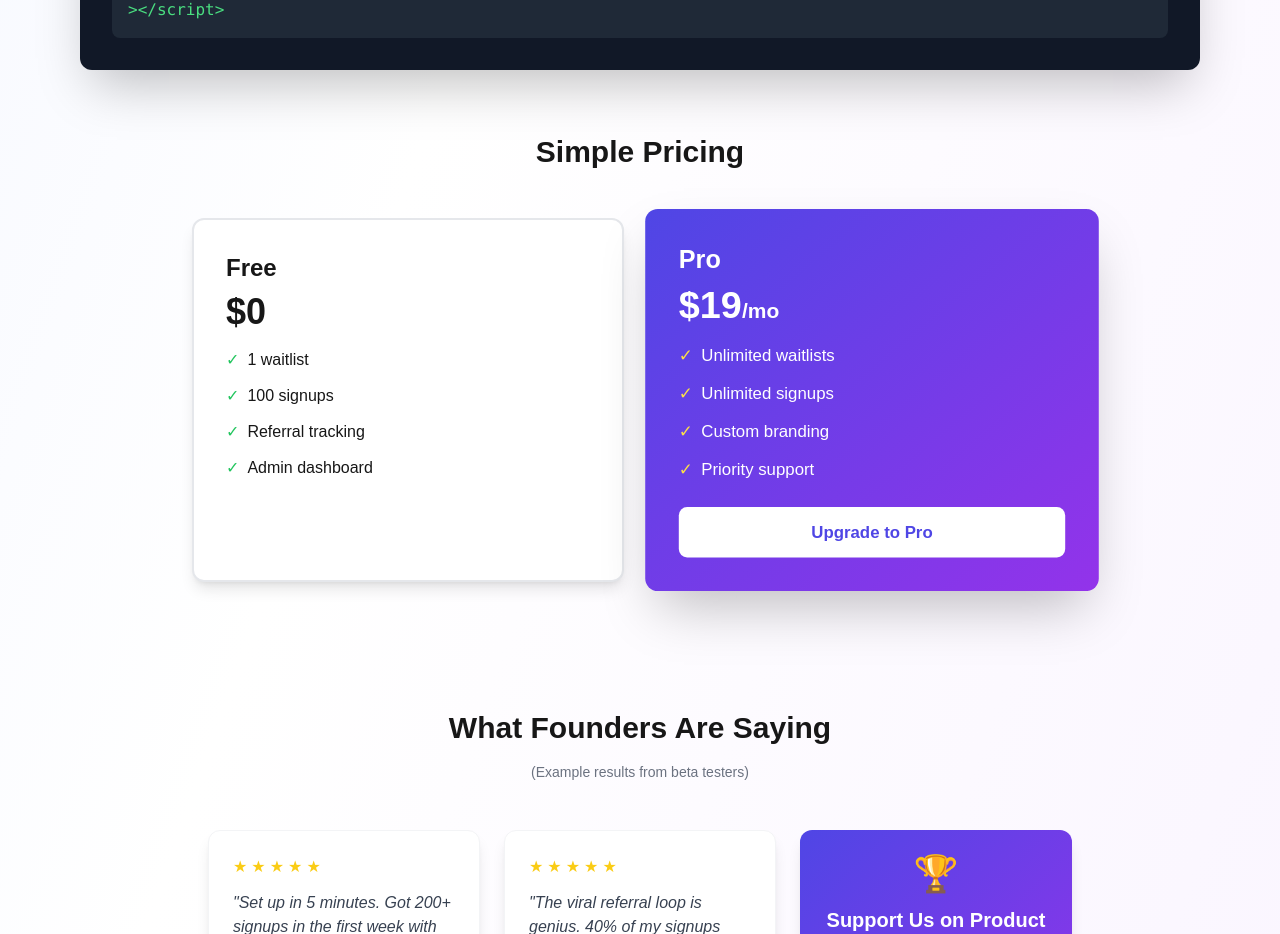
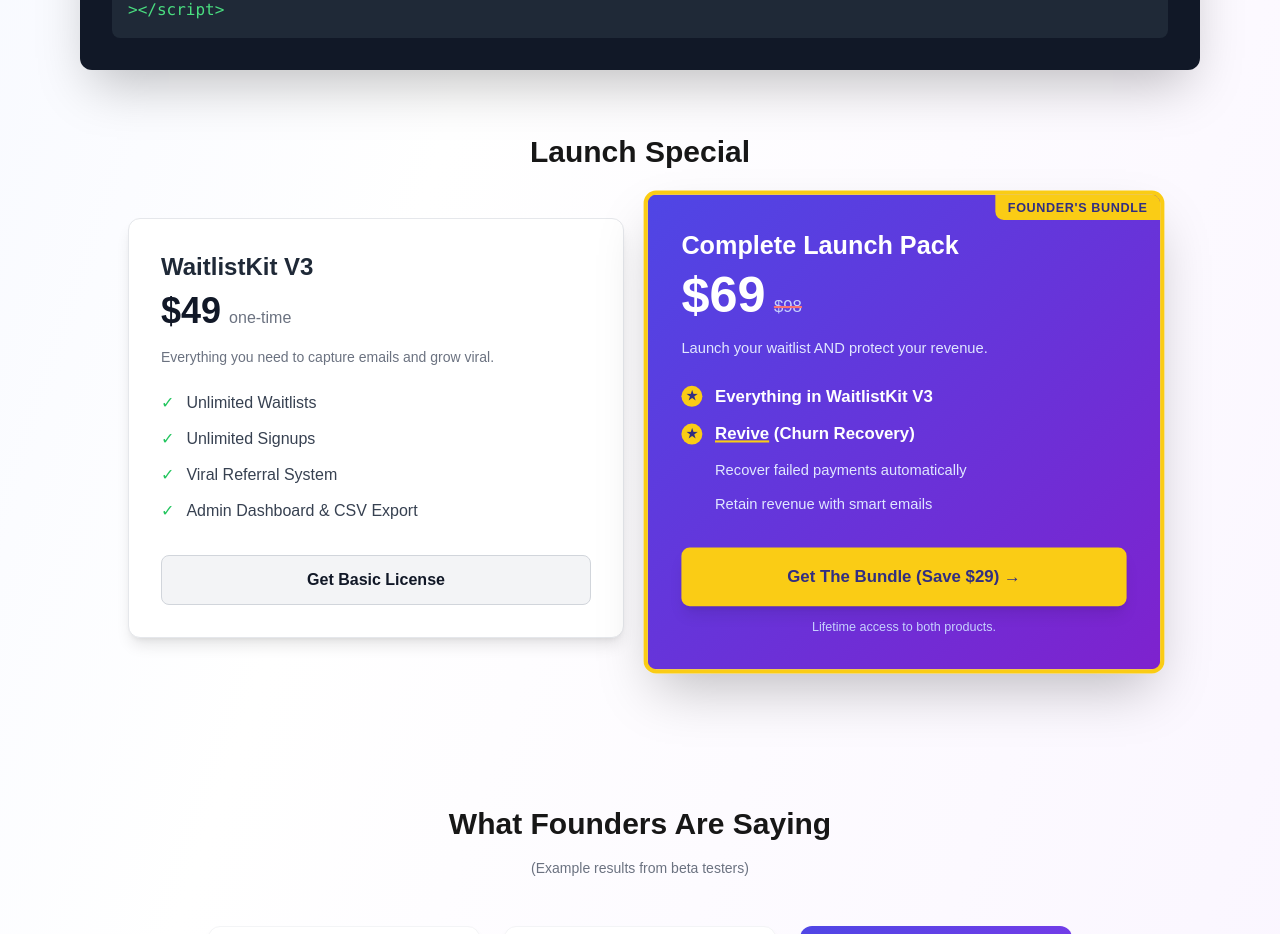
Before and after one commit to tahseen137/waitlistkit, a Next.js app: page / in a window 1280 px wide. Shown: the part 2310-3244 px from the top of the page. Built offline with nearby package versions, Linux system fonts and the light colour scheme; no server answers; the database is empty.

Commit message:
feat(pricing): update to  basic and  bundle

```diff
--- a/app/api/checkout/route.ts
+++ b/app/api/checkout/route.ts
@@ -17,7 +17,7 @@
 
     const stripe = getStripe()
     const session = await stripe.checkout.sessions.create({
-      mode: 'subscription',
+      mode: 'payment',
       payment_method_types: ['card'],
       line_items: [
         {
@@ -25,7 +25,7 @@
           quantity: 1,
         },
       ],
-      customer_email: email,
+      ...(email ? { customer_email: email } : {}),
       metadata: {
         projectId: projectId || '',
       },
--- a/app/page.tsx
+++ b/app/page.tsx
@@ -20,6 +20,32 @@
       .then(data => setStats(data))
       .catch(() => setStats(null))
   }, [])
+
+  const handleCheckout = async (priceId: string) => {
+    setLoading(true)
+    setError('')
+    try {
+      const res = await fetch('/api/checkout', {
+        method: 'POST',
+        headers: { 'Content-Type': 'application/json' },
+        body: JSON.stringify({
+          priceId,
+          email: email || undefined
+        }),
+      })
+      const data = await res.json()
+      if (data.url) {
+        window.location.href = data.url
+      } else {
+        throw new Error('Checkout failed')
+      }
+    } catch (err) {
+      console.error(err)
+      setError('Checkout failed. Please try again.')
+    } finally {
+      setLoading(false)
+    }
+  }
 
   const handleCreateProject = async (e: React.FormEvent) => {
     e.preventDefault()
@@ -203,55 +229,83 @@
         </div>
 
         {/* Pricing */}
-        <div className="max-w-4xl mx-auto">
-          <h2 className="text-3xl font-bold text-center mb-12">Simple Pricing</h2>
-          <div className="grid md:grid-cols-2 gap-8">
-            <div className="bg-white p-8 rounded-xl shadow-lg border-2 border-gray-200">
-              <h3 className="text-2xl font-bold mb-2">Free</h3>
-              <div className="text-4xl font-bold mb-4">$0</div>
-              <ul className="space-y-3 mb-6">
-                <li className="flex items-center">
-                  <span className="text-green-500 mr-2">✓</span>
-                  1 waitlist
+        <div className="max-w-5xl mx-auto">
+          <h2 className="text-3xl font-bold text-center mb-12">Launch Special</h2>
+          <div className="grid md:grid-cols-2 gap-8 items-start">
+
+            {/* Basic - $49 */}
+            <div className="bg-white p-8 rounded-xl shadow-lg border border-gray-200">
+              <h3 className="text-2xl font-bold mb-2 text-gray-800">WaitlistKit V3</h3>
+              <div className="flex items-baseline mb-4">
+                <span className="text-4xl font-extrabold text-gray-900">$49</span>
+                <span className="ml-2 text-gray-500 font-medium">one-time</span>
+              </div>
+              <p className="text-gray-500 mb-6 text-sm">Everything you need to capture emails and grow viral.</p>
+
+              <ul className="space-y-3 mb-8">
+                <li className="flex items-center text-gray-700">
+                  <span className="text-green-500 mr-3">✓</span>
+                  Unlimited Waitlists
                 </li>
-                <li className="flex items-center">
-                  <span className="text-green-500 mr-2">✓</span>
-                  100 signups
+                <li className="flex items-center text-gray-700">
+                  <span className="text-green-500 mr-3">✓</span>
+                  Unlimited Signups
                 </li>
-                <li className="flex items-center">
-                  <span className="text-green-500 mr-2">✓</span>
-                  Referral tracking
+                <li className="flex items-center text-gray-700">
+                  <span className="text-green-500 mr-3">✓</span>
+                  Viral Referral System
                 </li>
-                <li className="flex items-center">
-                  <span className="text-green-500 mr-2">✓</span>
-                  Admin dashboard
+                <li className="flex items-center text-gray-700">
+                  <span className="text-green-500 mr-3">✓</span>
+                  Admin Dashboard & CSV Export
                 </li>
               </ul>
+
+              <button
+                onClick={() => handleCheckout('price_1SzzG2AJmUBqj9CQwWv3eCiu')}
+                className="w-full bg-gray-100 text-gray-900 font-bold py-3 rounded-lg hover:bg-gray-200 transition border border-gray-300"
+              >
+                Get Basic License
+              </button>
             </div>
-            <div className="bg-gradient-to-br from-indigo-600 to-purple-600 text-white p-8 rounded-xl shadow-2xl transform scale-105">
-              <h3 className="text-2xl font-bold mb-2">Pro</h3>
-              <div className="text-4xl font-bold mb-4">$19<span className="text-xl">/mo</span></div>
-              <ul className="space-y-3 mb-6">
-                <li className="flex items-center">
-                  <span className="text-yellow-300 mr-2">✓</span>
-                  Unlimited waitlists
+
+            {/* Bundle - $69 */}
+            <div className="bg-gradient-to-br from-indigo-600 to-purple-700 text-white p-8 rounded-xl shadow-2xl relative overflow-hidden transform md:-translate-y-4 md:scale-105 border-4 border-yellow-400">
+              <div className="absolute top-0 right-0 bg-yellow-400 text-indigo-900 text-xs font-bold px-3 py-1 rounded-bl-lg uppercase tracking-wider">
+                Founder's Bundle
+              </div>
+
+              <h3 className="text-2xl font-bold mb-2">Complete Launch Pack</h3>
+              <div className="flex items-baseline mb-4">
+                <span className="text-5xl font-extrabold text-white">$69</span>
+                <span className="ml-2 text-indigo-200 font-medium line-through decoration-red-400 decoration-2">$98</span>
+              </div>
+              <p className="text-indigo-100 mb-6 text-sm font-medium">Launch your waitlist AND protect your revenue.</p>
+
+              <ul className="space-y-3 mb-8">
+                <li className="flex items-center font-semibold">
+                  <span className="bg-yellow-400 text-indigo-900 rounded-full w-5 h-5 flex items-center justify-center text-xs mr-3">★</span>
+                  Everything in WaitlistKit V3
                 </li>
-                <li className="flex items-center">
-                  <span className="text-yellow-300 mr-2">✓</span>
-                  Unlimited signups
+                <li className="flex items-center font-semibold">
+                  <span className="bg-yellow-400 text-indigo-900 rounded-full w-5 h-5 flex items-center justify-center text-xs mr-3">★</span>
+                  <span><span className="underline decoration-yellow-400 decoration-2 font-bold">Revive</span> (Churn Recovery)</span>
                 </li>
-                <li className="flex items-center">
-                  <span className="text-yellow-300 mr-2">✓</span>
-                  Custom branding
+                <li className="flex items-center text-indigo-100 text-sm pl-8">
+                  Recover failed payments automatically
                 </li>
-                <li className="flex items-center">
-                  <span className="text-yellow-300 mr-2">✓</span>
-                  Priority support
+                <li className="flex items-center text-indigo-100 text-sm pl-8">
+                  Retain revenue with smart emails
                 </li>
               </ul>
-              <a href="/pricing" className="block w-full bg-white text-indigo-600 font-bold py-3 rounded-lg hover:bg-gray-100 transition text-center">
-                Upgrade to Pro
-              </a>
+
+              <button
+                onClick={() => handleCheckout('price_1SzzHWAJmUBqj9CQsblb2qLP')}
+                className="w-full bg-yellow-400 text-indigo-900 font-bold py-4 rounded-lg hover:bg-yellow-300 transition shadow-lg transform hover:-translate-y-1"
+              >
+                Get The Bundle (Save $29) →
+              </button>
+              <p className="text-center text-indigo-200 text-xs mt-3">Lifetime access to both products.</p>
             </div>
           </div>
         </div>
```
